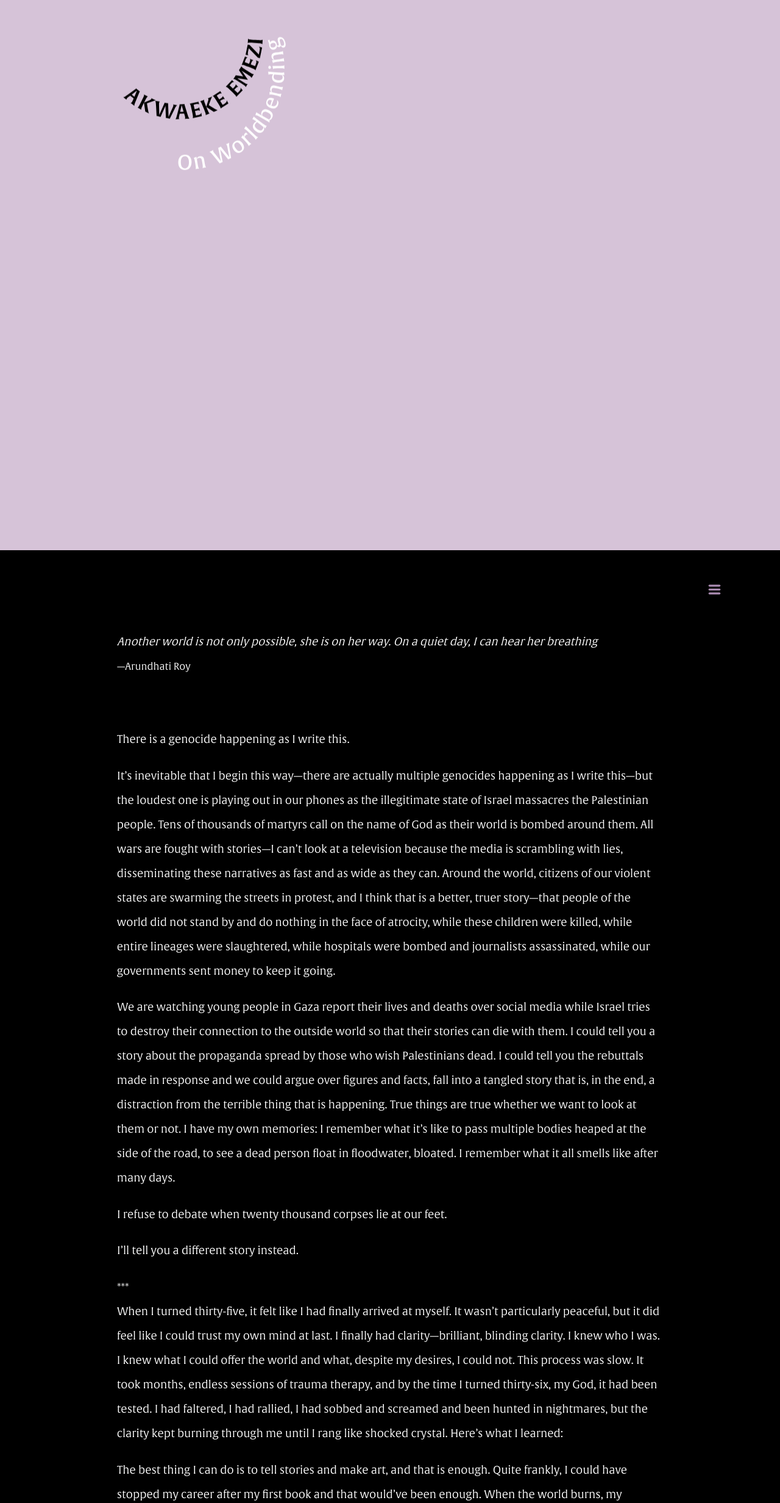
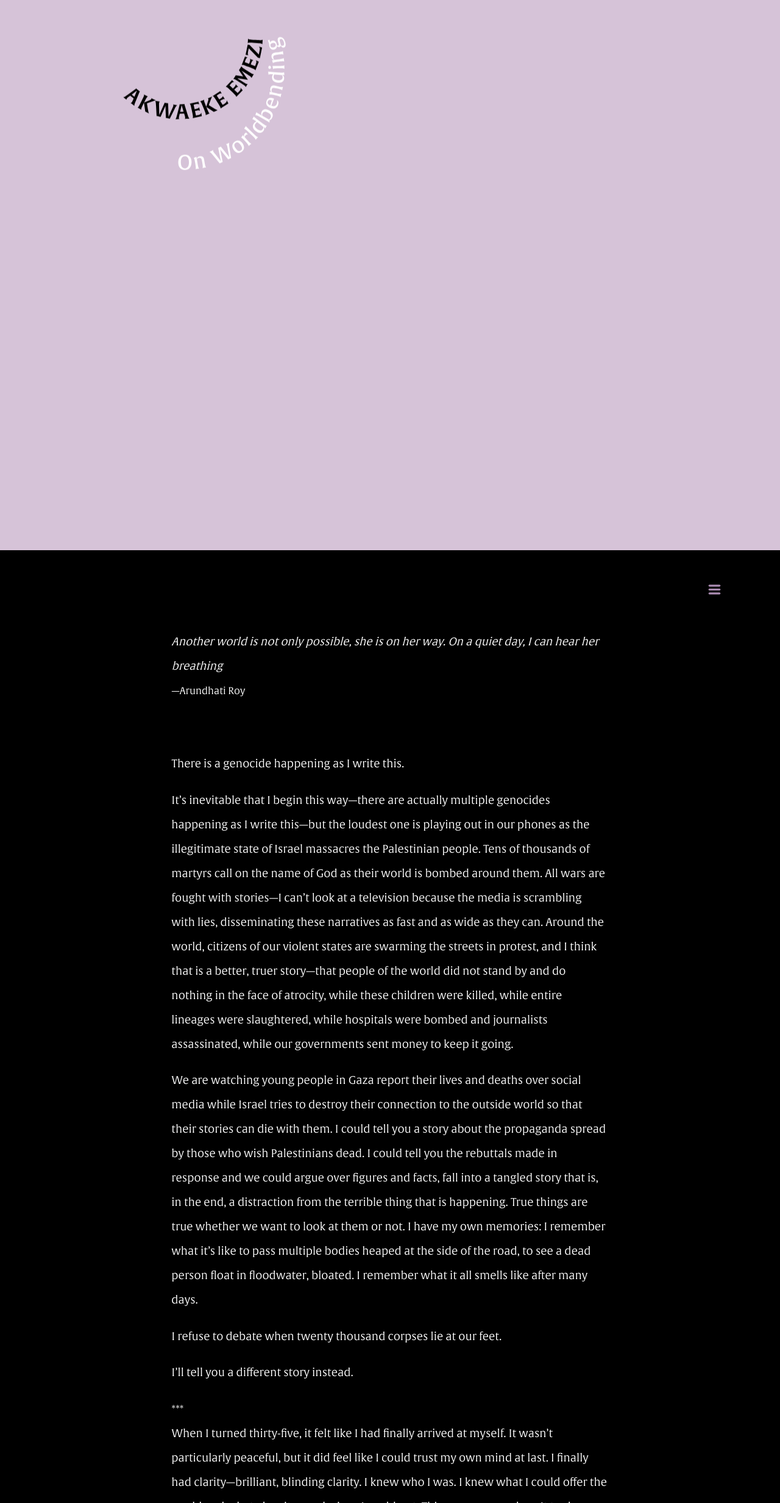
Before and after one commit to lizetteayala1211/jupiter-mag, a Next.js app: page /issue/1/article/akwaeke in a window 1280 px wide. Shown: the part 102-2566 px from the top of the page at 61% size. Built offline with nearby package versions, Linux system fonts and the light colour scheme; a web font is replaced by a local one.

Commit message:
Issue 01 - Akwaeke Margin Fix (Desktop)

```diff
--- a/src/app/issue/1/article/akwaeke/article.tsx
+++ b/src/app/issue/1/article/akwaeke/article.tsx
@@ -3,7 +3,7 @@ import { ArticleStyles } from "./styled"
 
 export function Article() {
   return (
-    <ArticleStyles>
+    <ArticleStyles style={{ padding: "0px 10%" }}>
       <br />
       <>
         <Epigraph style={{ color: "white" }}>
```
